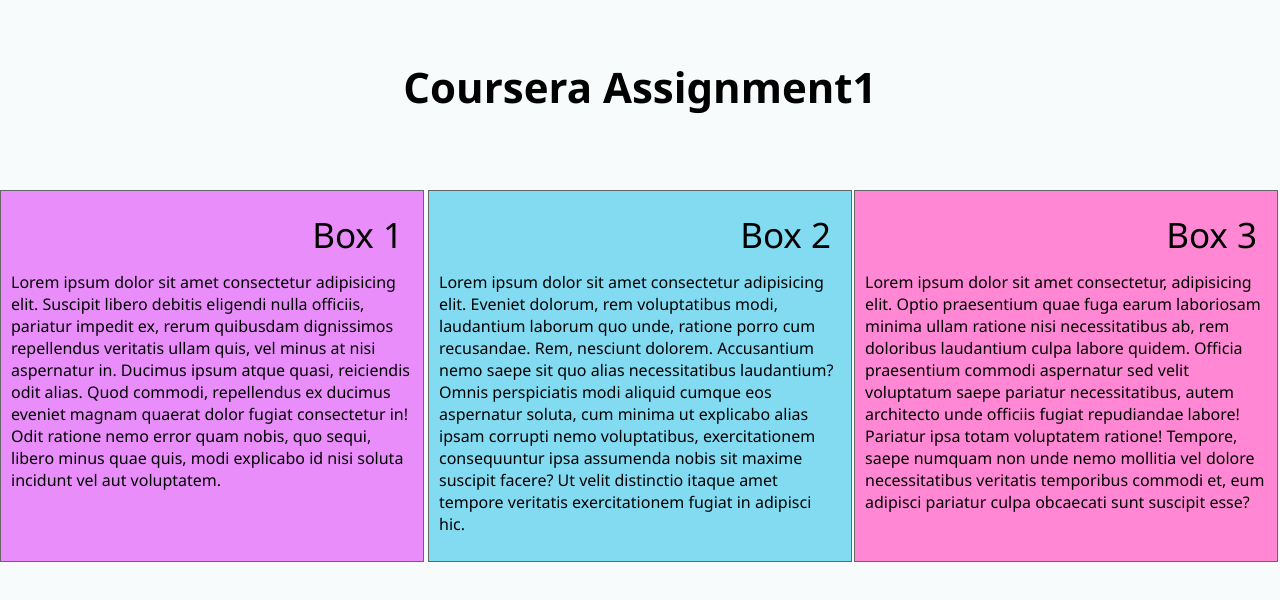
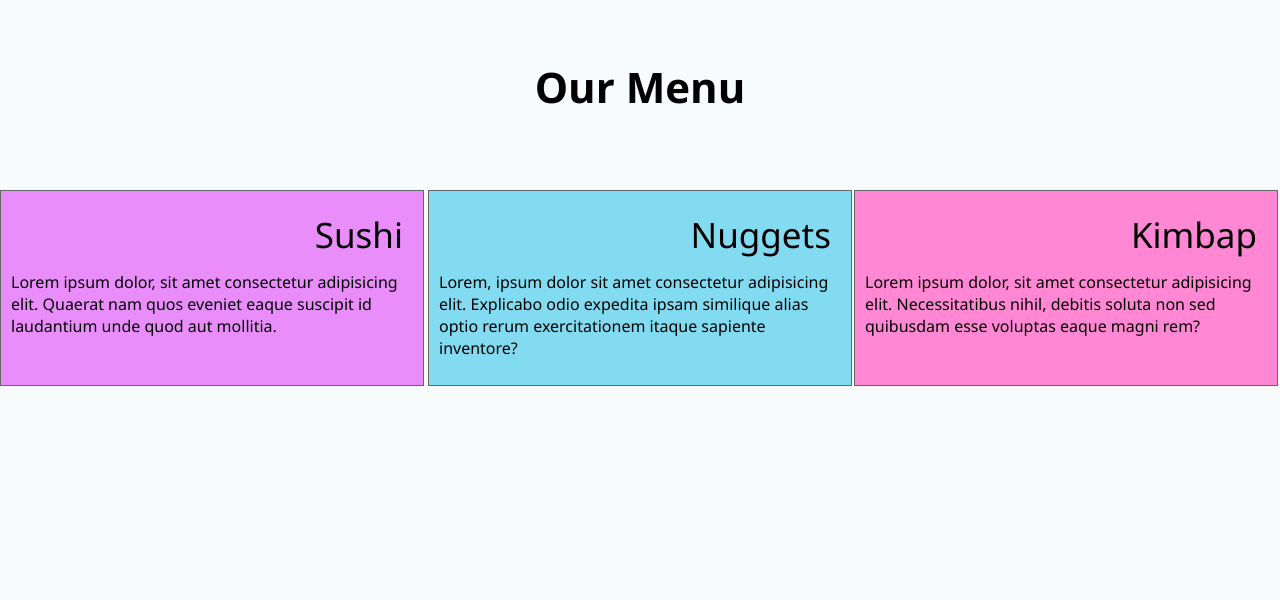
Before and after one commit to PoojaPrakash08/Coursera_Assignment-1., a plain HTML site: page Module2_solution/index.html in a window 1280 px wide. Drawn offline with Linux system fonts and the light colour scheme.

Commit message:
Update index.html

```diff
--- a/Module2_solution/index.html
+++ b/Module2_solution/index.html
@@ -11,35 +11,24 @@
 <body>
     <div class="heading"></div>
     <header>
-        <h1>Coursera Assignment1</h1>
+        <h1>Our Menu</h1>
     </header>
 
     <section class="row">
         <div class="column">
-            <div class="text">Box 1</div>
-            <p>Lorem ipsum dolor sit amet consectetur adipisicing elit. Suscipit libero debitis eligendi nulla officiis,
-                pariatur impedit ex, rerum quibusdam dignissimos repellendus veritatis ullam quis, vel minus at nisi
-                aspernatur in. Ducimus ipsum atque quasi, reiciendis odit alias. Quod commodi, repellendus ex ducimus
-                eveniet magnam quaerat dolor fugiat consectetur in! Odit ratione nemo error quam nobis, quo sequi,
-                libero minus quae quis, modi explicabo id nisi soluta incidunt vel aut voluptatem.</p>
+            <div class="text">Sushi</div>
+            <p>Lorem ipsum dolor, sit amet consectetur adipisicing elit. Quaerat nam quos eveniet eaque suscipit id
+                laudantium unde quod aut mollitia.</p>
         </div>
         <div class="column">
-            <div class="text">Box 2</div>
-            <p>Lorem ipsum dolor sit amet consectetur adipisicing elit. Eveniet dolorum, rem voluptatibus modi,
-                laudantium laborum quo unde, ratione porro cum recusandae. Rem, nesciunt dolorem. Accusantium nemo saepe
-                sit quo alias necessitatibus laudantium? Omnis perspiciatis modi aliquid cumque eos aspernatur soluta,
-                cum minima ut explicabo alias ipsam corrupti nemo voluptatibus, exercitationem consequuntur ipsa
-                assumenda nobis sit maxime suscipit facere? Ut velit distinctio itaque amet tempore veritatis
-                exercitationem fugiat in adipisci hic.</p>
+            <div class="text">Nuggets</div>
+            <p>Lorem, ipsum dolor sit amet consectetur adipisicing elit. Explicabo odio expedita ipsam similique alias
+                optio rerum exercitationem itaque sapiente inventore?</p>
         </div>
         <div class="column">
-            <div class="text">Box 3</div>
-            <p>Lorem ipsum dolor sit amet consectetur, adipisicing elit. Optio praesentium quae fuga earum laboriosam
-                minima ullam ratione nisi necessitatibus ab, rem doloribus laudantium culpa labore quidem. Officia
-                praesentium commodi aspernatur sed velit voluptatum saepe pariatur necessitatibus, autem architecto unde
-                officiis fugiat repudiandae labore! Pariatur ipsa totam voluptatem ratione! Tempore, saepe numquam non
-                unde nemo mollitia vel dolore necessitatibus veritatis temporibus commodi et, eum adipisci pariatur
-                culpa obcaecati sunt suscipit esse?</p>
+            <div class="text">Kimbap</div>
+            <p>Lorem ipsum dolor, sit amet consectetur adipisicing elit. Necessitatibus nihil, debitis soluta non sed
+                quibusdam esse voluptas eaque magni rem?</p>
         </div>
     </section>
     </div>
```
